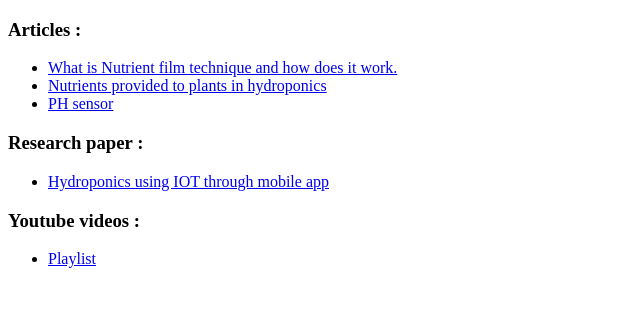
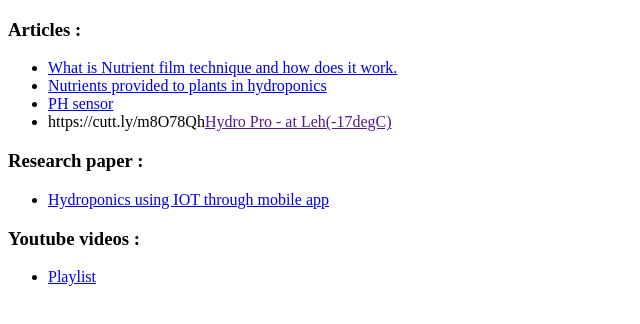
Before and after one commit to Sohammehta1/VerticalFarming, a plain HTML site: page index.html in a window 1280 px wide. Shown: the whole page, without its empty margins (0-640 px from the left). Drawn offline with Linux system fonts and the light colour scheme.

Commit message:
Update index.html

```diff
--- a/index.html
+++ b/index.html
@@ -13,6 +13,8 @@
        <li> <a href="https://cutt.ly/H8s3Vrp">What is Nutrient film technique and how does it work.</a></li>
        <li><a href = "https://cutt.ly/f8s8OS4">Nutrients provided to plants in hydroponics</a></li>
        <li><a href = "https://cutt.ly/38Iap1B">PH sensor</a></li>
+       <li>https://cutt.ly/m8O78Qh<a href = "">Hydro Pro - at Leh(-17degC)</a></li>
+
 
     </ul>
 
```
